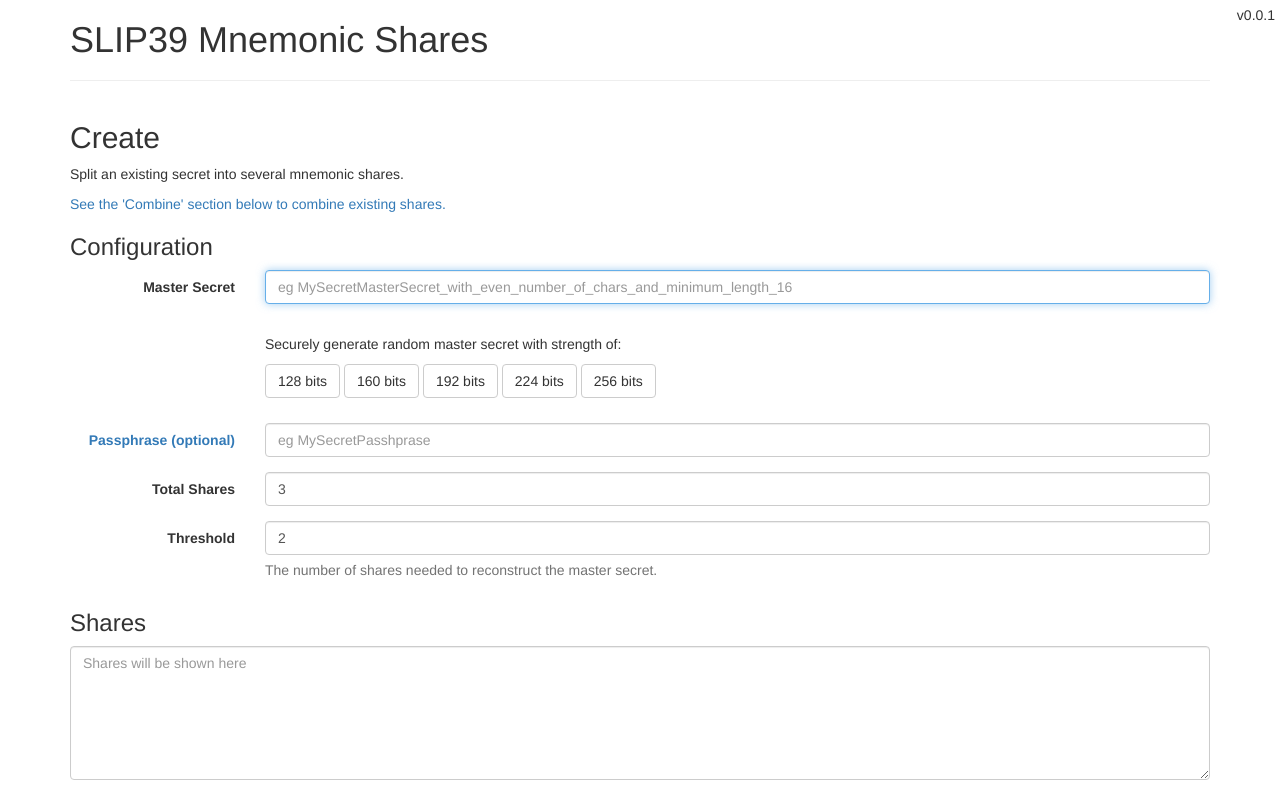
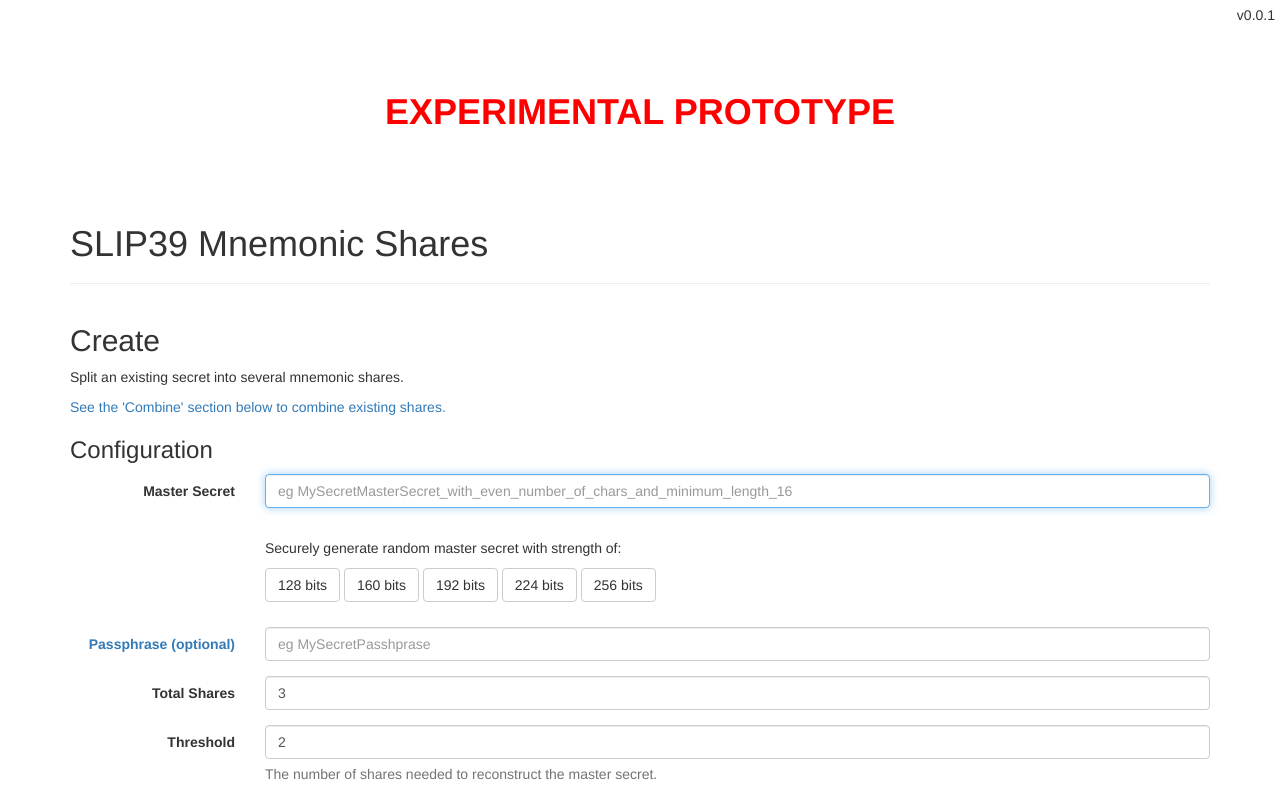
Before and after one commit to iancoleman/slip39, a plain HTML site: page src/index.html in a window 1280 px wide. Shown: the top 800 px of the page. Drawn offline with Linux system fonts and the light colour scheme.

Commit message:
Add prototype at top of interface

```diff
--- a/src/css/app.css
+++ b/src/css/app.css
@@ -12,3 +12,9 @@ body {
 .generate {
     cursor: pointer;
 }
+.prototype {
+    color: #FF0000;
+    font-weight: bold;
+    text-align: center;
+    padding: 2em;
+}
--- a/src/index.html
+++ b/src/index.html
@@ -13,6 +13,7 @@
     </head>
     <body>
         <div class="container">
+            <h1 class="prototype">EXPERIMENTAL PROTOTYPE</h1>
             <h1>SLIP39 Mnemonic Shares</h1>
             <p class="version">v0.0.1</p>
             <hr>
```
